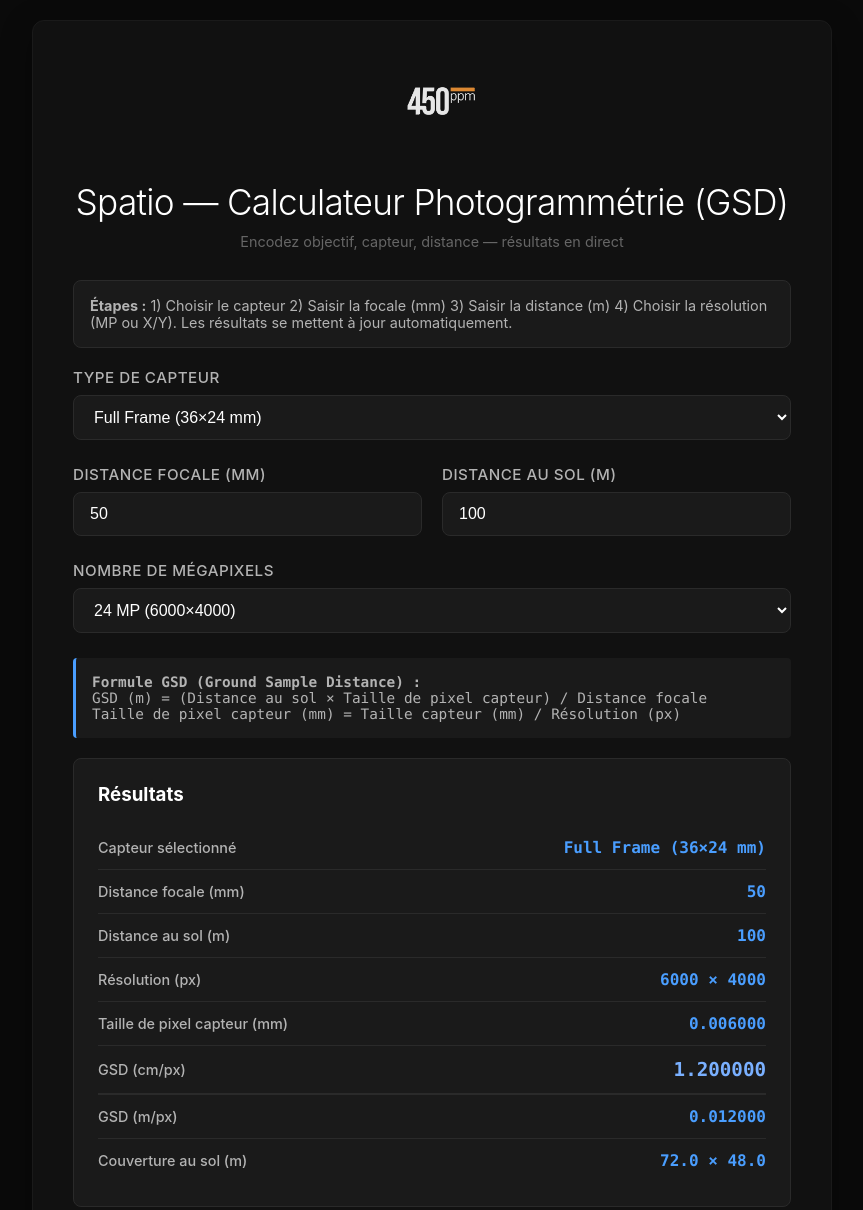
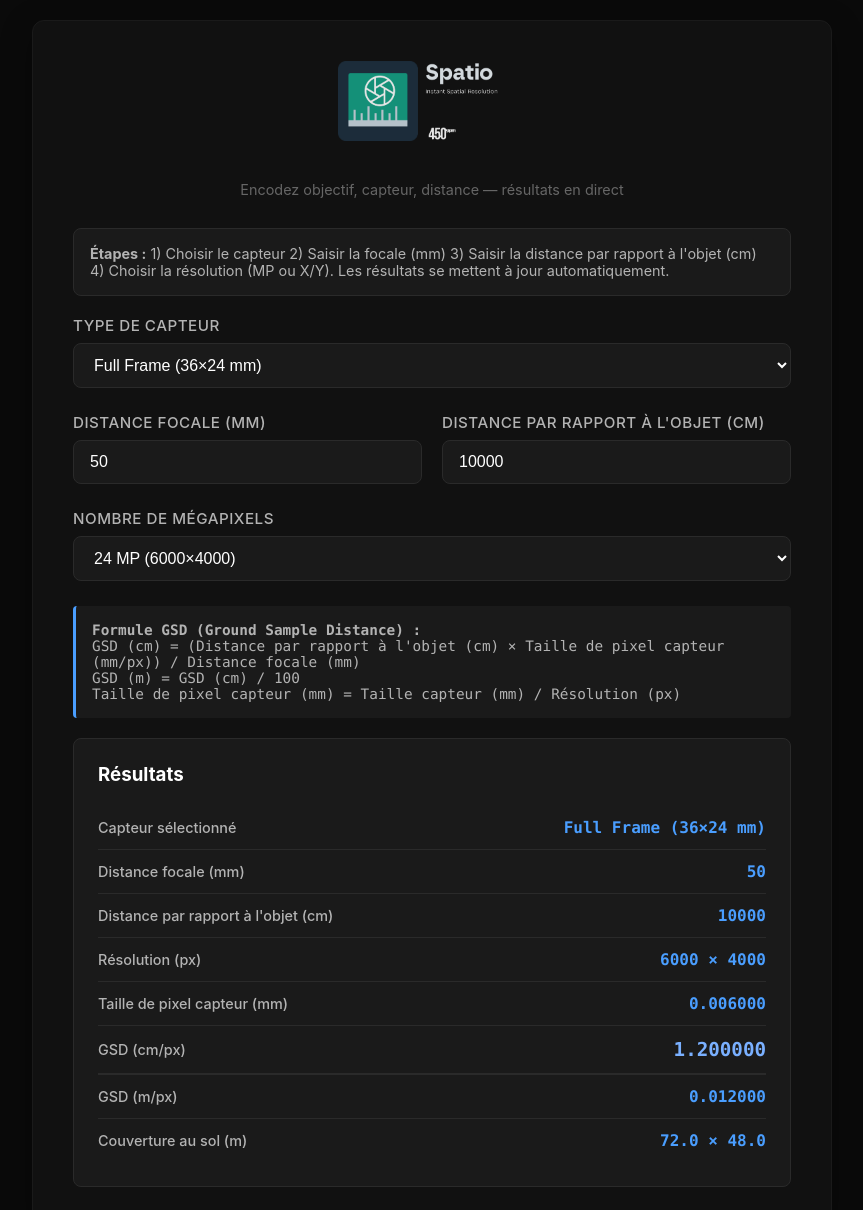
Before and after one commit to 450ppm/Spatio, a plain HTML site: page index.html in a window 1280 px wide. Shown: the top 1210 px of the page, without its empty margins (208-1071 px from the left). Drawn offline with Linux system fonts and the light colour scheme.

Commit message:
Update index.html

```diff
--- a/index.html
+++ b/index.html
@@ -268,16 +268,15 @@
 <body>
     <div class="container">
         <div class="logo-section">
-            <img src="121_50_web.png" alt="450ppm Logo" class="logo">
+            <img src="spatio_logo.png" alt="Spatio" class="logo">
         </div>
 
-        <h1>Spatio — Calculateur Photogrammétrie (GSD)</h1>
         <p style="text-align: center; color: #666; margin-bottom: 30px; font-size: 0.9em;">Encodez objectif, capteur, distance — résultats en direct</p>
 
         <!-- Photogrammétrie (unique outil) -->
         <div id="photogrammetrie">
             <div class="info">
-                <strong>Étapes :</strong> 1) Choisir le capteur  2) Saisir la focale (mm)  3) Saisir la distance (m)  4) Choisir la résolution (MP ou X/Y). Les résultats se mettent à jour automatiquement.
+                <strong>Étapes :</strong> 1) Choisir le capteur  2) Saisir la focale (mm)  3) Saisir la distance par rapport à l'objet (cm)  4) Choisir la résolution (MP ou X/Y). Les résultats se mettent à jour automatiquement.
             </div>
 
             <form id="photogrammetrieCalculator">
@@ -313,8 +312,8 @@
                         <input type="number" id="focalLength" name="focalLength" placeholder="Ex: 50" min="1" step="0.1" required>
                     </div>
                     <div class="form-group">
-                        <label for="altitude">Distance au sol (m)</label>
-                        <input type="number" id="altitude" name="altitude" placeholder="Ex: 100" min="0.1" step="0.1" required>
+                        <label for="altitude">Distance par rapport à l'objet (cm)</label>
+                        <input type="number" id="altitude" name="altitude" placeholder="Ex: 10000" min="1" step="1" required>
                     </div>
                 </div>
 
@@ -353,7 +352,8 @@
 
             <div class="formula">
                 <strong>Formule GSD (Ground Sample Distance) :</strong><br>
-                GSD (m) = (Distance au sol × Taille de pixel capteur) / Distance focale<br>
+                GSD (cm) = (Distance par rapport à l'objet (cm) × Taille de pixel capteur (mm/px)) / Distance focale (mm)<br>
+                GSD (m) = GSD (cm) / 100<br>
                 Taille de pixel capteur (mm) = Taille capteur (mm) / Résolution (px)
             </div>
 
@@ -368,7 +368,7 @@
                     <span class="result-value" id="resultFocal">-</span>
                 </div>
                 <div class="result-item">
-                    <span class="result-label">Distance au sol (m)</span>
+                    <span class="result-label">Distance par rapport à l'objet (cm)</span>
                     <span class="result-value" id="resultAltitude">-</span>
                 </div>
                 <div class="result-item">
@@ -445,7 +445,7 @@
         function calculate() {
             const capteurType = document.getElementById('capteur').value;
             const focalLength = parseFloat(document.getElementById('focalLength').value);
-            const altitude = parseFloat(document.getElementById('altitude').value);
+            const altitude = parseFloat(document.getElementById('altitude').value); // en cm
             const megapixels = document.getElementById('megapixels').value;
 
             if (!capteurType || isNaN(focalLength) || isNaN(altitude) || !megapixels) return;
@@ -479,11 +479,12 @@
             const pixelSizeSensorY = sensorHeight / resolutionY; // mm/px
             const pixelSizeSensor = (pixelSizeSensorX + pixelSizeSensorY) / 2;
 
-            const pixelSizeGroundM = (altitude * pixelSizeSensor) / focalLength; // m/px
-            const pixelSizeGroundCm = pixelSizeGroundM * 100; // cm/px
+            const pixelSizeGroundCm = (altitude * pixelSizeSensor) / focalLength; // cm/px (altitude en cm)
+            const pixelSizeGroundM = pixelSizeGroundCm / 100; // m/px
 
-            const coverageX = (altitude * sensorWidth) / focalLength; // m
-            const coverageY = (altitude * sensorHeight) / focalLength; // m
+            const altitudeM = altitude / 100; // convertir cm -> m
+            const coverageX = (altitudeM * sensorWidth) / focalLength; // m
+            const coverageY = (altitudeM * sensorHeight) / focalLength; // m
             const coverage = `${coverageX.toFixed(1)} × ${coverageY.toFixed(1)}`;
 
             document.getElementById('resultSensor').textContent = sensorName;
@@ -510,7 +511,7 @@
         document.addEventListener('DOMContentLoaded', function() {
             document.getElementById('capteur').value = 'fullframe';
             document.getElementById('focalLength').value = '50';
-            document.getElementById('altitude').value = '100';
+            document.getElementById('altitude').value = '10000';
             document.getElementById('megapixels').value = '24';
             calculate();
         });
```
